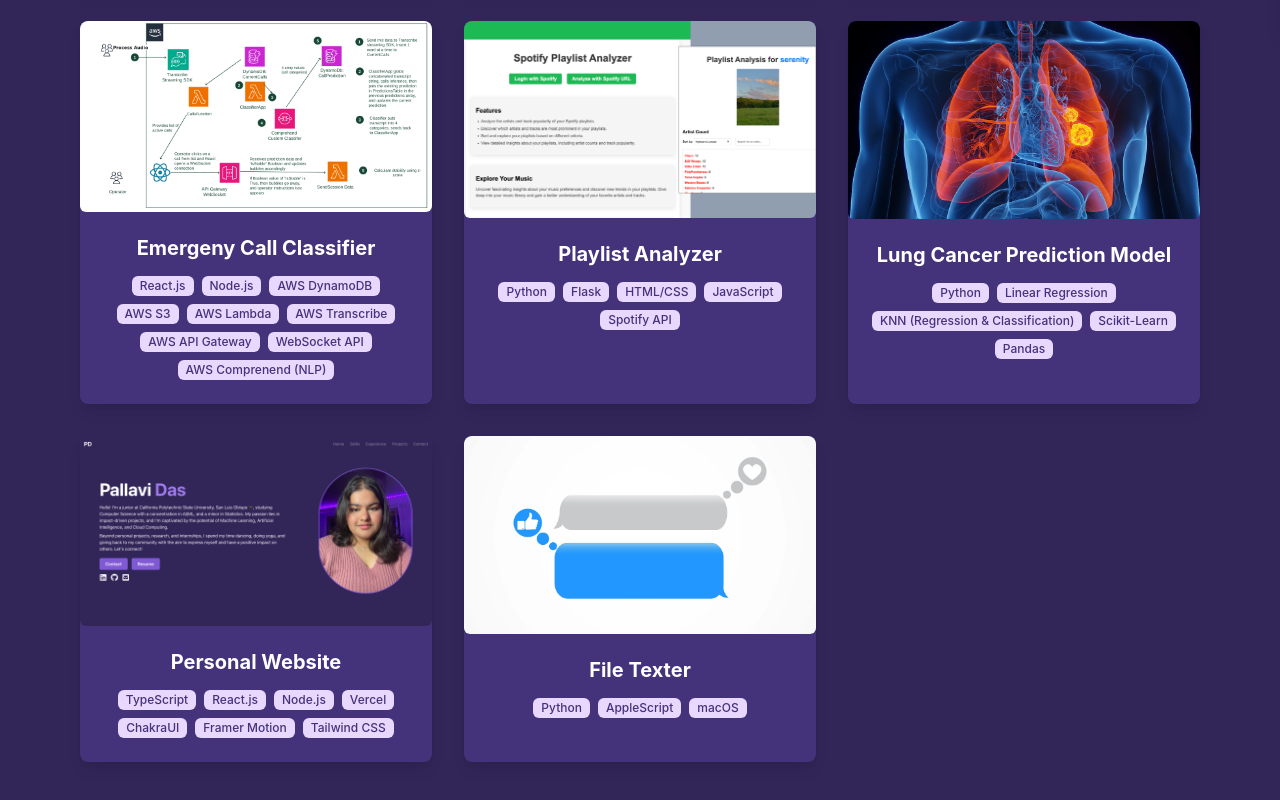
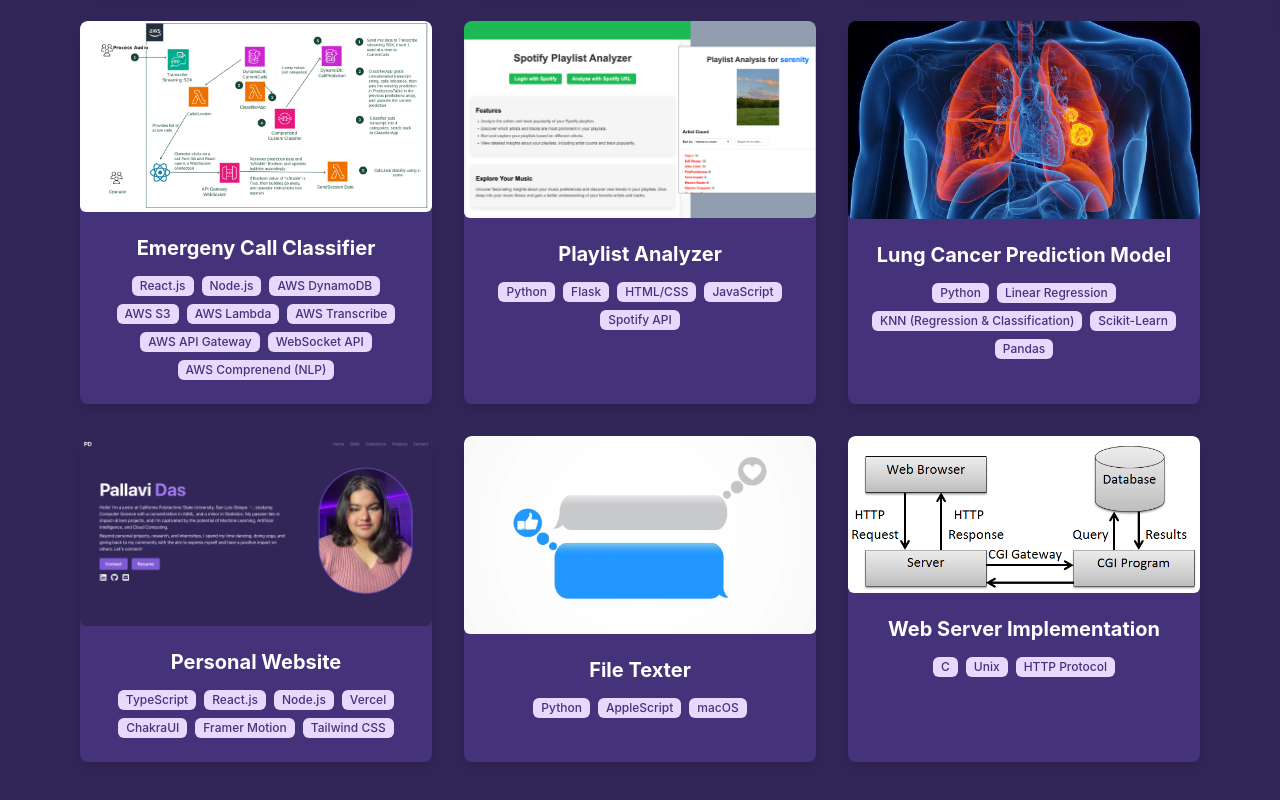
Before and after one commit to palldas/personal-website, a React (Vite) app: page /projects in a window 1280 px wide. Shown: the part 766-1566 px from the top of the page. Built offline with nearby package versions, Linux system fonts and the light colour scheme.

Commit message:
Update Projects.tsx

```diff
--- a/src/pages/Projects.tsx
+++ b/src/pages/Projects.tsx
@@ -154,15 +154,15 @@
     tools: ["Python", "AppleScript", "macOS"],
     sourceCode: "https://github.com/palldas/iMessageSender",
   },
-  // {
-  //   title: "Web Server Implementation",
-  //   detailedDescription:
-  //     "The web server implementation project showcases advanced systems programming techniques, including socket programming and multithreading in C. It supports HTTP GET/HEAD requests and dynamic content via CGI, improving response times by 30%.",
-  //   image: "/cgi.png",
-  //   tags: ["Other", "Systems Programming", "Network Programming"],
-  //   tools: ["C", "Unix", "HTTP Protocol"],
-  //   sourceCode: "https://github.com/palldas/Web-Server-Implementation",
-  // },
+  {
+    title: "Web Server Implementation",
+    detailedDescription:
+      "The web server implementation project showcases advanced systems programming techniques, including socket programming and multithreading in C. It supports HTTP GET/HEAD requests and dynamic content via CGI, improving response times by 30%.",
+    image: "/cgi.png",
+    tags: ["Other", "Systems Programming", "Network Programming"],
+    tools: ["C", "Unix", "HTTP Protocol"],
+    sourceCode: "https://github.com/palldas/Web-Server-Implementation",
+  },
 
   // ... other projects
 ];
```
